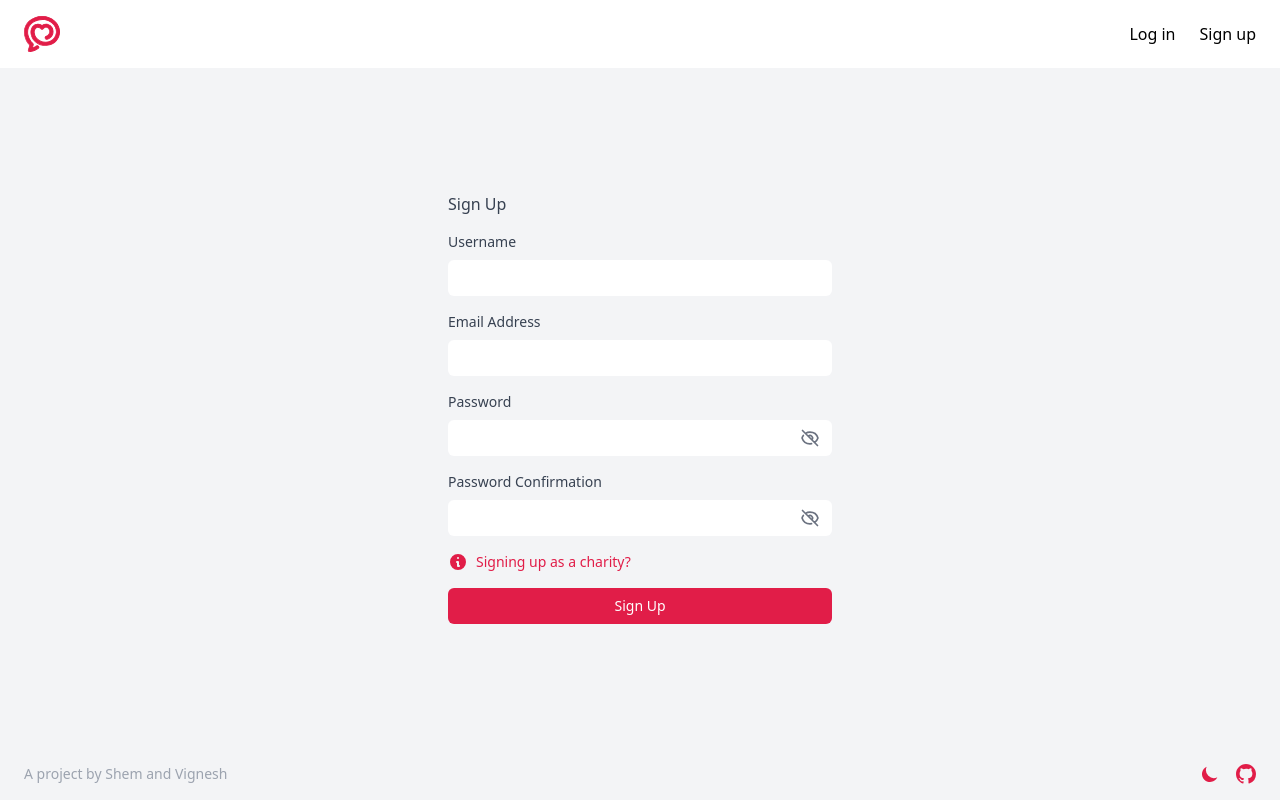
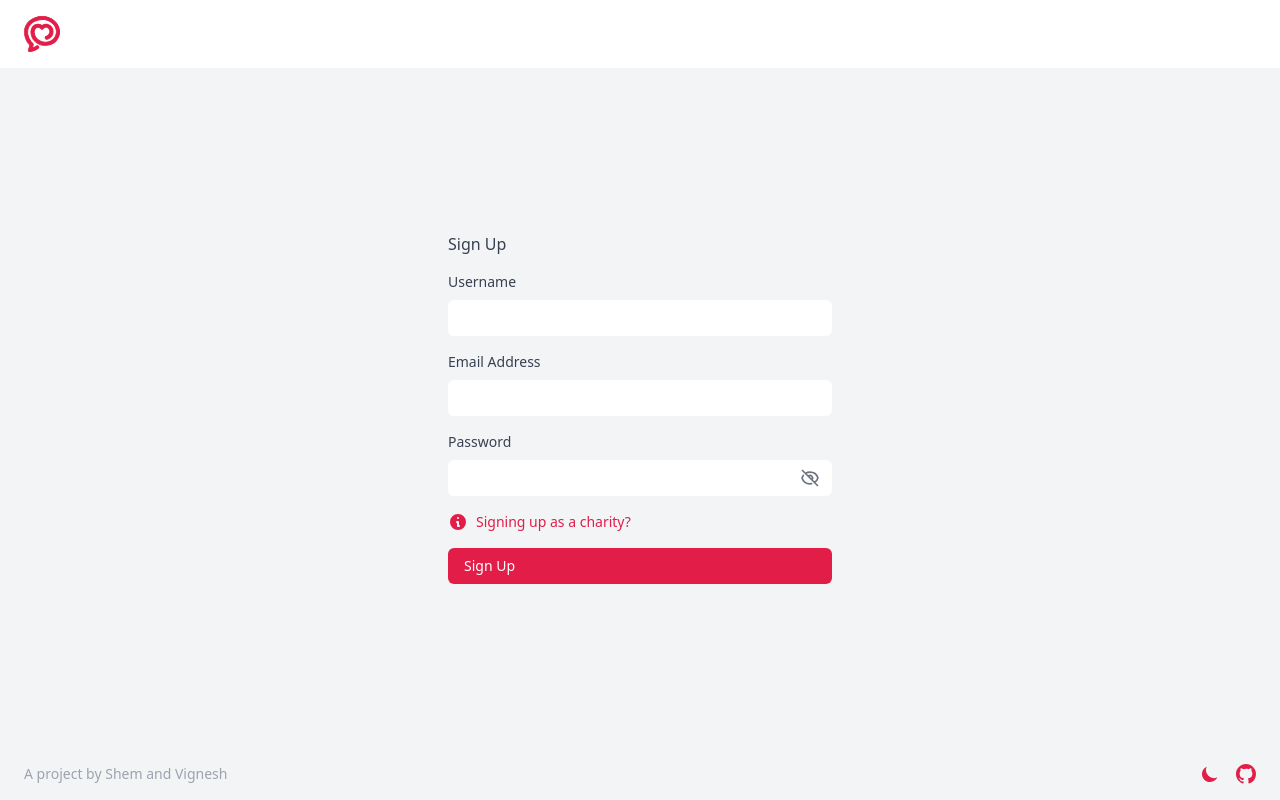
Before and after one commit to sheimoria/givehub-client, a Next.js app: page /sign-up in a window 1280 px wide. Built offline with nearby package versions, Linux system fonts and the light colour scheme; what @tailwindcss/typography would draw is missing.

Commit message:
refactor: sign up form styling

```diff
--- a/src/components/LogIn.tsx
+++ b/src/components/LogIn.tsx
@@ -50,7 +50,7 @@ export default function LogIn() {
   }
 
   return (
-    <Transit onEveryMount as="section" className="w-full sm:w-96">
+    <Transit onEveryMount as="section" className="w-full px-6 sm:w-96 sm:px-0">
       <Form
         handleSubmit={handleSubmit}
         onSubmit={handleSubmit(handleLogIn)}
@@ -73,7 +73,7 @@ export default function LogIn() {
         />
         <div className="flex justify-end">
           <Link href="/forgot-password">
-            <a className="text-xs transition-colors text-rose-600 hover:text-rose-700 dark:hover:text-rose-500">
+            <a className="text-xs font-medium transition-colors text-rose-600 hover:text-rose-700 dark:hover:text-rose-500">
               Forgot password?
             </a>
           </Link>
@@ -83,7 +83,7 @@ export default function LogIn() {
       <h6>
         Don&apos;t have an account?{' '}
         <Link href="/sign-up">
-          <a className="transition-colors text-rose-600 hover:text-rose-700 dark:text-rose-500">
+          <a className="transition-colors text-rose-600 hover:text-rose-700 dark:hover:text-rose-500">
             Sign up here
           </a>
         </Link>
--- a/src/components/forms/FormButton.tsx
+++ b/src/components/forms/FormButton.tsx
@@ -8,7 +8,7 @@ export default function FormButton({ label, isSubmitting }: Props) {
     <button
       type="submit"
       disabled={isSubmitting}
-      className="px-4 py-2 text-sm font-medium text-white transition-colors rounded-md bg-rose-600 hover:bg-rose-700"
+      className="flex items-center gap-2 px-4 py-2 text-sm font-medium text-white transition-colors rounded-md bg-rose-600 hover:bg-rose-700 dark:hover:bg-rose-500"
     >
       {isSubmitting && (
         <div className="w-5 h-5 border-2 rounded-full border-t-white border-rose-100 animate-spin" />
--- a/src/components/forms/Input.tsx
+++ b/src/components/forms/Input.tsx
@@ -33,7 +33,9 @@ export default function Input({
         <input
           placeholder={placeholder}
           {...register(name)}
-          className={`w-full px-4 py-2 text-sm text-gray-700 placeholder-gray-500 rounded-md focus:ring-1 focus:ring-rose-600 focus:outline-none dark:text-gray-200 dark:placeholder-gray-400 ${className}`}
+          className={`w-full px-4 py-2 text-sm text-gray-700 placeholder-gray-500 rounded-md focus:ring-1 focus:ring-rose-600 focus:outline-none dark:text-gray-200 dark:placeholder-gray-400 ${
+            className ? className : 'bg-gray-100 dark:bg-gray-700'
+          }`}
           onFocus={onFocus}
           onBlur={onBlur}
           autoComplete="off"
--- a/src/components/forms/Password.tsx
+++ b/src/components/forms/Password.tsx
@@ -39,7 +39,9 @@ export default function Password({
         <input
           placeholder={placeholder}
           {...register(name)}
-          className={`w-full px-4 py-2 text-sm text-gray-700 placeholder-gray-500 border-none rounded-md focus:ring-1 focus:ring-rose-600 focus:outline-none dark:text-gray-200 dark:placeholder-gray-400 ${className}`}
+          className={`w-full px-4 py-2 text-sm text-gray-700 placeholder-gray-500 border-none rounded-md focus:ring-1 focus:ring-rose-600 focus:outline-none dark:text-gray-200 dark:placeholder-gray-400 ${
+            className ? className : 'bg-gray-100 dark:bg-gray-700'
+          }`}
           onFocus={onFocus}
           onBlur={onBlur}
           autoComplete="off"
--- a/src/components/layout/Header.tsx
+++ b/src/components/layout/Header.tsx
@@ -20,23 +20,17 @@ const Header = ({ me }: { me?: HeaderFragment }) => {
               objectFit="contain"
               objectPosition="left"
               priority
+              className="cursor-pointer"
             />
           </div>
         </Link>
-        {me ? (
+        {me && (
           <>
             <Search />
             <div className="flex justify-end flex-none lg:w-96">
               <Avatar me={me} />
             </div>
           </>
-        ) : (
-          <div className="flex items-center flex-none gap-6">
-            <Link href="/">
-              <a>Log in</a>
-            </Link>
-            <button onClick={() => router.push('/sign-up')}>Sign up</button>
-          </div>
         )}
       </nav>
     </header>
--- a/src/components/users/CreateUser.tsx
+++ b/src/components/users/CreateUser.tsx
@@ -1,18 +1,18 @@
 import * as yup from 'yup'
 
 import { MeDocument, useSignUpMutation } from 'generated/graphql'
+import React, { useState } from 'react'
 
 import Form from '../forms/Form'
+import FormButton from 'components/forms/FormButton'
 import { InformationCircleIcon } from '@heroicons/react/solid'
 import Input from '../forms/Input'
 import Password from '../forms/Password'
 import SignUpModal from 'components/SignUpModal'
 import Transit from 'components/Transit'
 import { useForm } from 'react-hook-form'
-import React, { useState } from 'react'
+import useToggle from 'utils/useToggle'
 import { yupResolver } from '@hookform/resolvers/yup'
-import useToggle from 'utils/useToggle'
-import FormButton from 'components/forms/FormButton'
 
 export default function CreateUser({
   setSuccess
@@ -31,10 +31,7 @@ export default function CreateUser({
       yup.object().shape({
         username: yup.string().required('Required'),
         email: yup.string().email().required('Required'),
-        password: yup.string().required('Required'),
-        passwordConfirmation: yup
-          .string()
-          .oneOf([yup.ref('password'), null], 'Passwords must match')
+        password: yup.string().required('Required')
       })
     )
   })
@@ -76,11 +73,15 @@ export default function CreateUser({
 
   return (
     <>
-      <Transit onEveryMount className="flex justify-center">
+      <Transit
+        onEveryMount
+        as="section"
+        className="w-full px-6 place-self-center sm:w-96 sm:px-0"
+      >
         <Form
           handleSubmit={handleSubmit}
           onSubmit={handleCreateUser}
-          className="flex flex-col gap-4 w-96 place-self-center"
+          className="flex flex-col w-full gap-4"
         >
           <h5>Sign Up</h5>
           <Input
@@ -88,28 +89,25 @@ export default function CreateUser({
             label="Username"
             register={register}
             errors={errors.username}
+            className="bg-white dark:bg-gray-800"
           />
           <Input
             name="email"
             label="Email Address"
             register={register}
             errors={errors.email}
+            className="bg-white dark:bg-gray-800"
           />
           <Password
             name="password"
             label="Password"
             register={register}
             errors={errors.password}
-          />
-          <Password
-            name="passwordConfirmation"
-            label="Password Confirmation"
-            register={register}
-            errors={errors.passwordConfirmation}
+            className="bg-white dark:bg-gray-800"
           />
           <a
             onClick={toggleIsOpen}
-            className="flex items-center gap-2 text-sm cursor-pointer text-rose-600 hover:text-rose-700 dark:hover:text-rose-500"
+            className="flex items-center gap-2 text-sm font-medium transition-colors cursor-pointer text-rose-600 hover:text-rose-700 dark:hover:text-rose-500"
           >
             <InformationCircleIcon />
             Signing up as a charity?
--- a/src/pages/sign-up.tsx
+++ b/src/pages/sign-up.tsx
@@ -12,14 +12,14 @@ export default function SignUp() {
           <CreateUser setSuccess={setSuccess} />
         </div>
       ) : (
-        <div className="flex flex-col justify-center flex-auto gap-3 p-5">
+        <section className="justify-center flex-auto p-6">
           <h2>You&apos;ve successfully signed up!</h2>
-          <p>
+          <span className="text-gray-700 dark:text-gray-200">
             Thank you for joining Givehub! Before you can log in, we need you to
             verify yourself by clicking the link in the email we just sent you.
             Cheers!
-          </p>
-        </div>
+          </span>
+        </section>
       )}
     </Body>
   )
--- a/src/pages/verify/[token].tsx
+++ b/src/pages/verify/[token].tsx
@@ -1,6 +1,6 @@
-import { ArrowRightIcon } from '@heroicons/react/outline'
+import { ArrowRightIcon, BadgeCheckIcon } from '@heroicons/react/outline'
+
 import Body from 'components/layout/Body'
-import Link from 'next/link'
 import { useRouter } from 'next/router'
 import { useState } from 'react'
 import { useVerifyUserMutation } from 'generated/graphql'
@@ -15,7 +15,9 @@ export default function VerifyUser() {
       <div className="flex flex-col items-start justify-center flex-auto gap-3 p-5">
         {status === 'PENDING' ? (
           <>
-            <p>Press the button below to complete the verification process.</p>
+            <span className="text-gray-700 dark:text-gray-200">
+              Press the button below to complete the verification process.
+            </span>
             <button
               onClick={async () => {
                 const response = await verifyUser({
@@ -27,24 +29,26 @@ export default function VerifyUser() {
                   setStatus('REJECTED')
                 }
               }}
+              className="btn-primary"
             >
+              <BadgeCheckIcon />
               Verify My Account
             </button>
           </>
         ) : status === 'VERIFIED' ? (
           <>
             <h2>You&apos;re successfully verified!</h2>
-            <Link
-              href={{
-                pathname: '/user-profile'
-              }}
-              replace
+            <button
+              onClick={() =>
+                router.replace({
+                  pathname: '/user-profile'
+                })
+              }
+              className="btn-primary"
             >
-              <a className="text-rose-600 hover:text-rose-700">
-                Proceed to fill in your user profile
-                <ArrowRightIcon className="text-rose-600 hover:text-rose-700" />
-              </a>
-            </Link>
+              Proceed to fill in your User Profile
+              <ArrowRightIcon />
+            </button>
           </>
         ) : (
           <>
```
